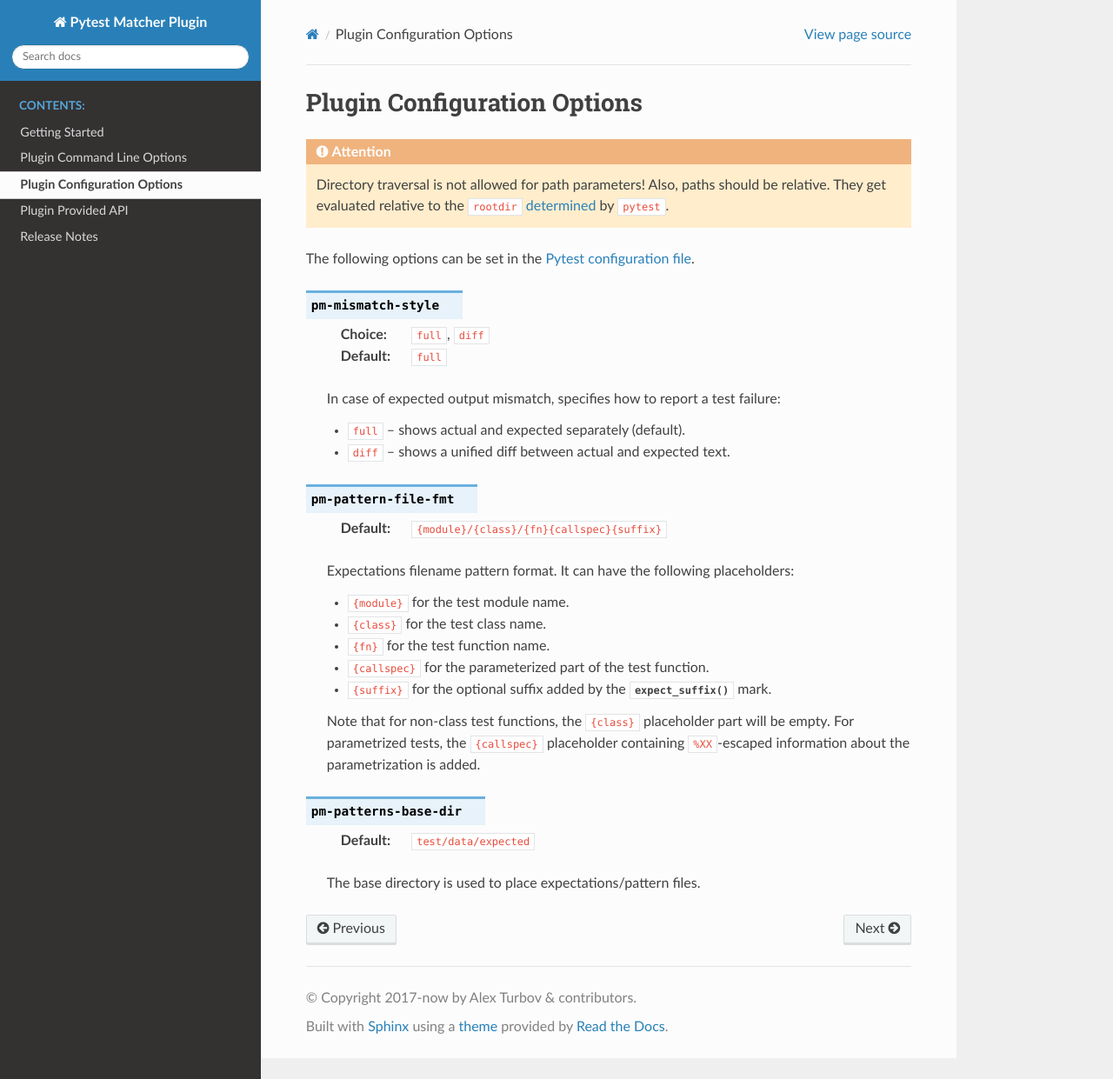
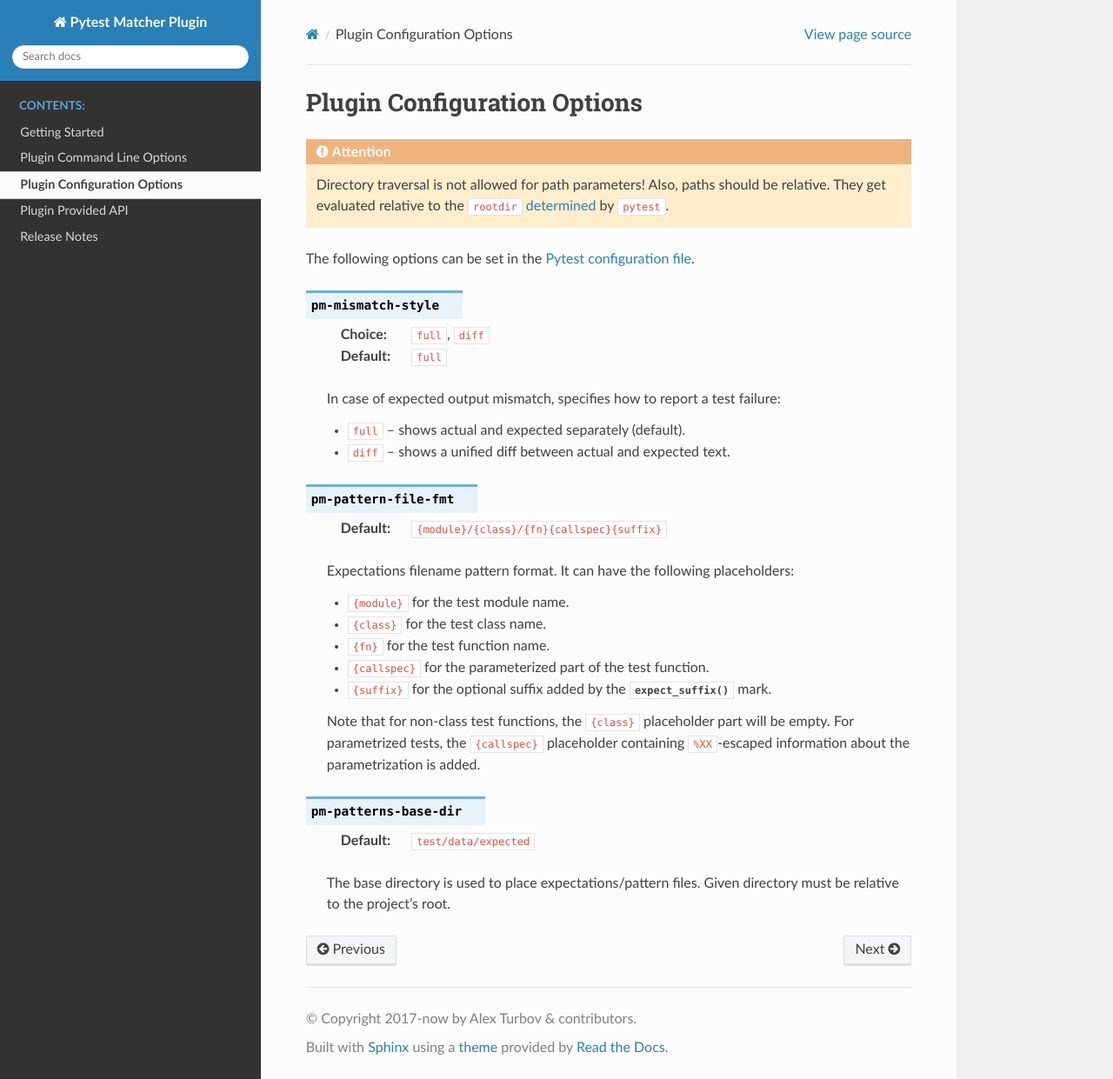
Before and after one commit to zaufi/pytest-matcher, a Sphinx documentation site: the page built from doc/configuration.rst, in a window 1280 px wide and 1241 px high. Shown: the whole window at 87% size. Built offline with Sphinx 7.4.7 and the Read the Docs theme 2.0.0, drawn with Linux system fonts in a browser that asks for light colours; the version number could not be read and is left out.

```diff
--- a/doc/cli.rst
+++ b/doc/cli.rst
@@ -16,6 +16,7 @@ Plugin Command Line Options
 .. option:: --pm-patterns-base-dir <DIR>
 
     Specify the base directory to find expectation/pattern files.
+    See also :option:`pm-patterns-base-dir`.
 
 
 .. option:: --pm-reveal-unused-files
--- a/doc/configuration.rst
+++ b/doc/configuration.rst
@@ -43,6 +43,7 @@ The following options can be set in the `Pytest configuration file`_.
     :Default: :file:`test/data/expected`
 
     The base directory is used to place expectations/pattern files.
+    Given directory must be relative to the project's root.
 
 
 .. _Pytest configuration file: https://docs.pytest.org/en/8.0.x/reference/customize.html
```
